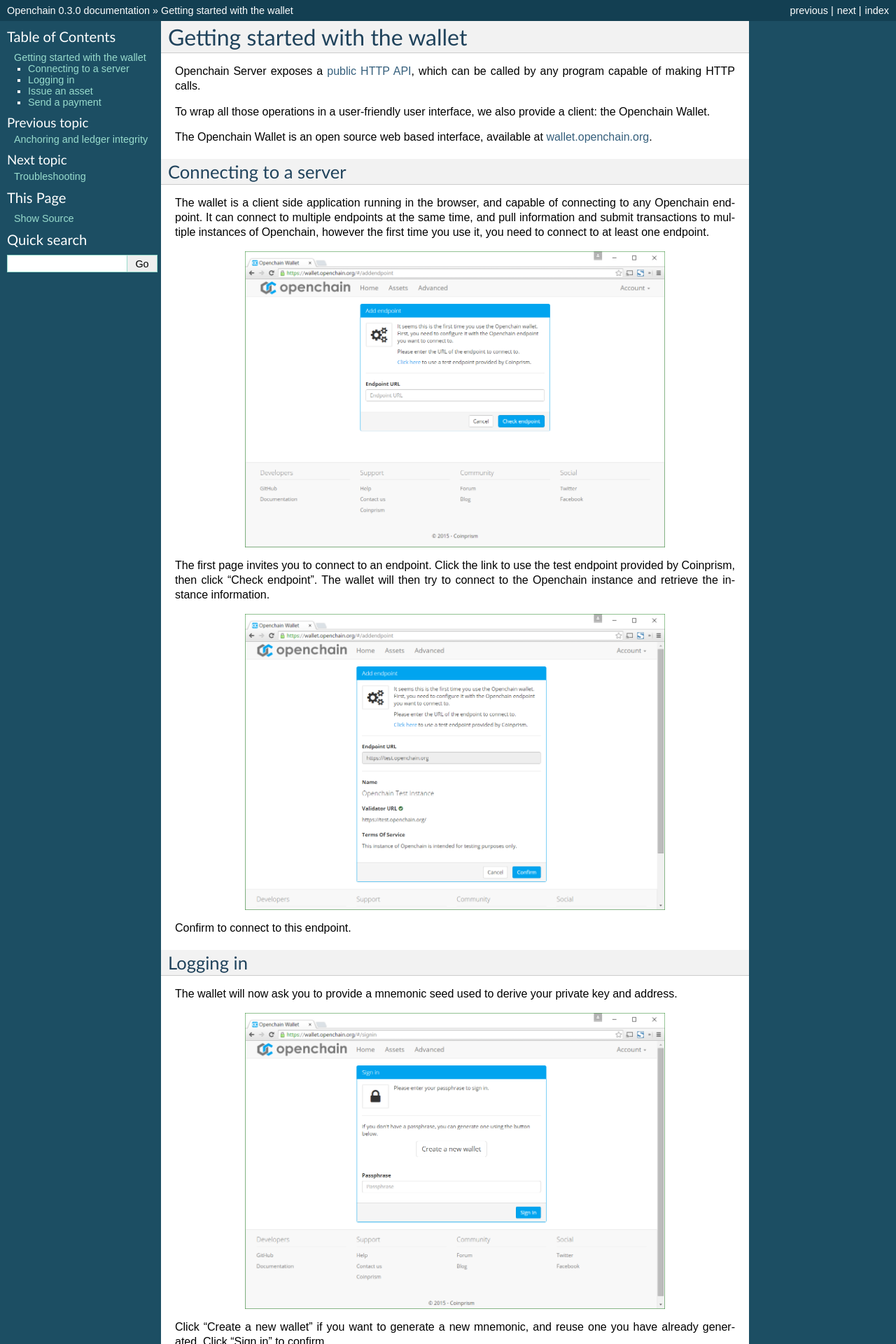
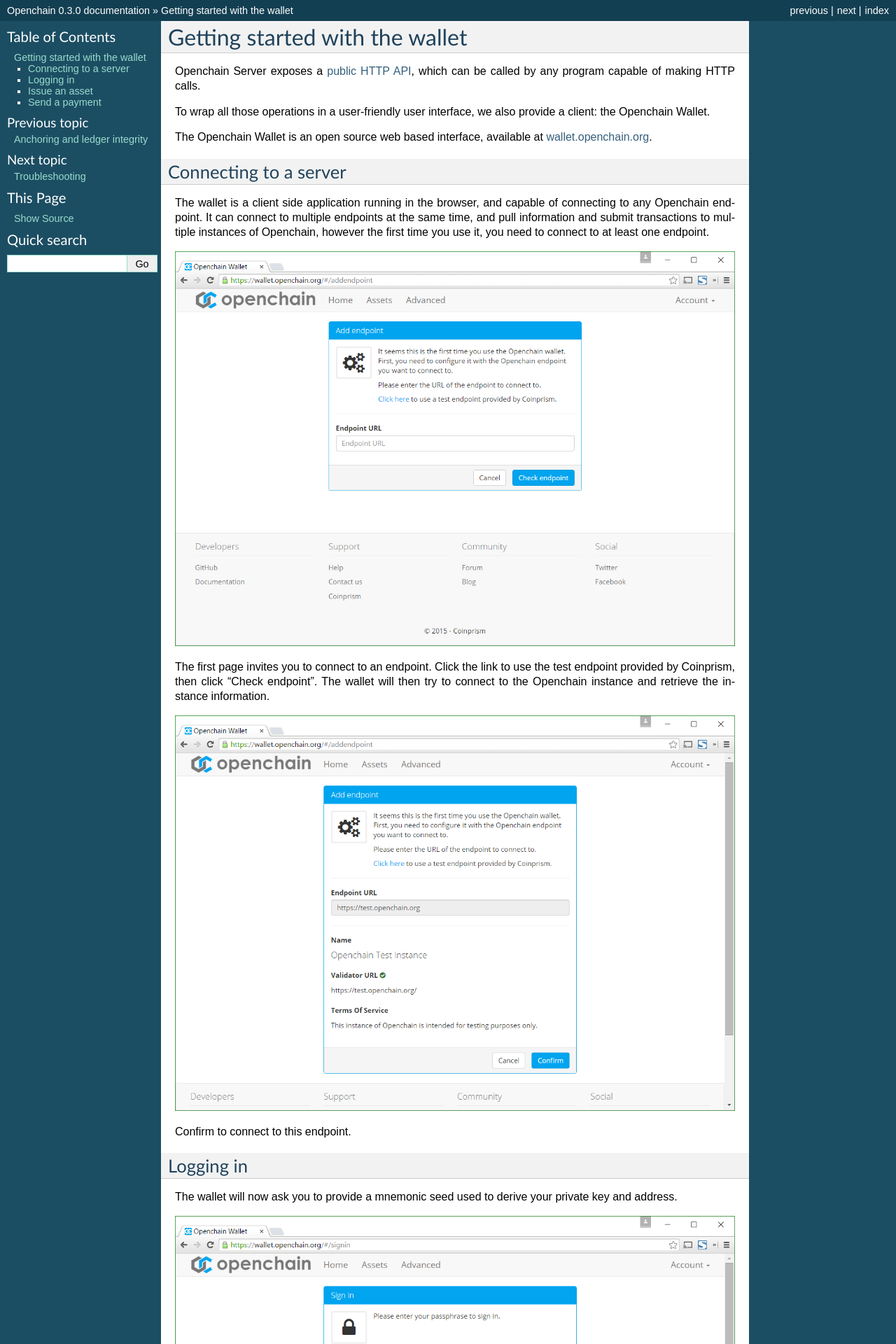
Before and after one commit to openchain/docs, a Sphinx documentation site: the page built from docs/source/general/client.rst, in a window 1280 px wide. Shown: the top 1920 px of the page at 70% size. Built offline with Sphinx 7.4.7, drawn with Linux system fonts in a browser that asks for light colours.

Commit message:
Make the images full width

```diff
--- a/docs/source/general/client.rst
+++ b/docs/source/general/client.rst
@@ -15,14 +15,10 @@
 The wallet is a client side application running in the browser, and capable of connecting to any Openchain endpoint. It can connect to multiple endpoints at the same time, and pull information and submit transactions to multiple instances of Openchain, however the first time you use it, you need to connect to at least one endpoint.
 
 .. image:: /images/wallet-1.png
-   :width: 75%
-   :align: center
 
 The first page invites you to connect to an endpoint. Click the link to use the test endpoint provided by Coinprism, then click "Check endpoint". The wallet will then try to connect to the Openchain instance and retrieve the instance information.
 
 .. image:: /images/wallet-2.png
-   :width: 75%
-   :align: center
 
 Confirm to connect to this endpoint.
 
@@ -32,16 +28,12 @@
 The wallet will now ask you to provide a mnemonic seed used to derive your private key and address.
 
 .. image:: /images/wallet-3.png
-   :width: 75%
-   :align: center
 
 Click "Create a new wallet" if you want to generate a new mnemonic, and reuse one you have already generated. Click "Sign in" to confirm.
 
 After the key has been derived from your seed, you should see your home screen:
 
 .. image:: /images/wallet-4.png
-   :width: 75%
-   :align: center
 
 You are now able to receive payments on the Openchain instance by giving your account path to the payer (``/p2pkh/n2yYKCsho8gDrr53SUtzgtKCBypD3JMUxo/`` in the example above).
 
@@ -53,28 +45,20 @@
 To do this, click the "Assets" tab.
 
 .. image:: /images/wallet-5.png
-   :width: 75%
-   :align: center
 
 Select the endpoint and the first slot, and click "Confirm".
 
 .. image:: /images/wallet-6.png
-   :width: 75%
-   :align: center
 
 Click "Issue Asset" and type an amount to issue (10000 for example). Press "Issue".
 
 You should then see a confirmation of the transaction.
 
 .. image:: /images/wallet-7.png
-   :width: 75%
-   :align: center
 
 Your account should have been updated with the newly issued asset.
 
 .. image:: /images/wallet-8.png
-   :width: 75%
-   :align: center
 
 Send a payment
 --------------
@@ -84,13 +68,9 @@
 Click the newly issued asset to be taken to the "Send" page.
 
 .. image:: /images/wallet-9.png
-   :width: 75%
-   :align: center
 
 Type a valid destination, such as ``/p2pkh/mfiCwNxuFYMtb5ytCacgzDAineD2GNCnYo/``, and a valid amount.
 
 Press "Send" to confirm. If the transaction went through successfully, you should see the transaction confirmation screen.
 
 .. image:: /images/wallet-7.png
-   :width: 75%
-   :align: center
```
